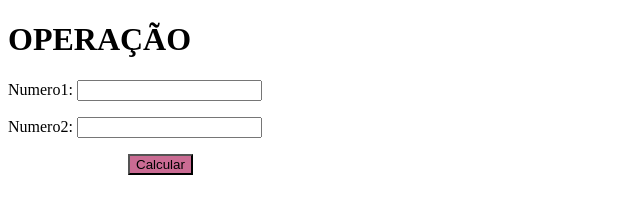
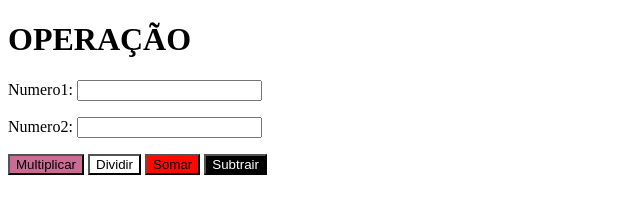
Before and after one commit to gushi24/Projeto3, a plain HTML site: page index.html in a window 1280 px wide. Shown: the whole page, without its empty margins (0-640 px from the left). Drawn offline with Linux system fonts and the light colour scheme.

Commit message:
alteracoes

```diff
--- a/css/estilo.css
+++ b/css/estilo.css
@@ -1,6 +1,5 @@
 #calc{
     background-color: rgb(202, 107, 147);
-    margin-left: 120px;
 }
 #calc:hover{
     background-color: rgb(136, 54, 161);
@@ -12,3 +11,28 @@
     color: blue;
     margin-left: 135px;
 }
+#soma{
+    background-color: rgb(255, 8, 0);
+}
+#soma:hover{
+    background-color: rgb(47, 0, 255);
+    color: rgb(255, 8, 0);
+    cursor: pointer;
+}
+#div{
+    background-color: rgb(255, 255, 255);
+}
+#div:hover{
+    background-color: rgb(0, 0, 0);
+    color: rgb(255, 255, 255);
+    cursor: pointer;
+}
+#sub{
+    background-color: rgb(0, 0, 0);
+    color:rgb(255, 255, 255) ;
+}
+#sub:hover{
+    background-color: rgb(255, 255, 255);
+    color: rgb(0, 0, 0);
+    cursor: pointer;
+}
--- a/index.html
+++ b/index.html
@@ -16,7 +16,10 @@
         <label for="numero2">Numero2:</label>
         <input type="text" id="num2">
     </p>
-    <input type="submit" value="Calcular" id="calc" onclick="Calcular()">
+    <input type="submit" value="Multiplicar" id="calc" onclick="Multiplicar()">
+    <input type="submit" value="Dividir" id="div" onclick="Dividir()">
+    <input type="submit" value="Somar" id="soma" onclick="Somar()">
+    <input type="submit" value="Subtrair" id="sub" onclick="Subtrair()">
 
     <p id="resultado"></p>
 
```
